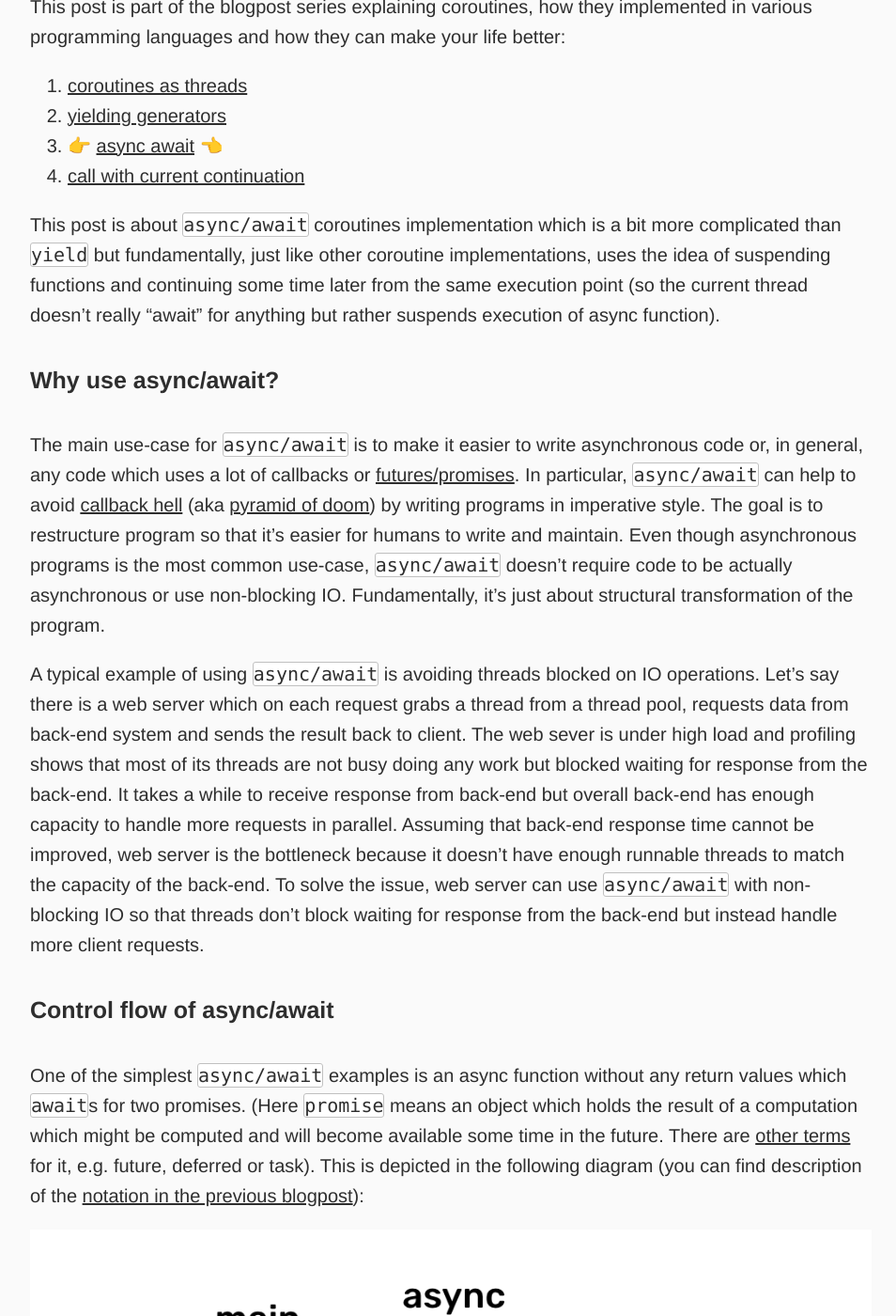
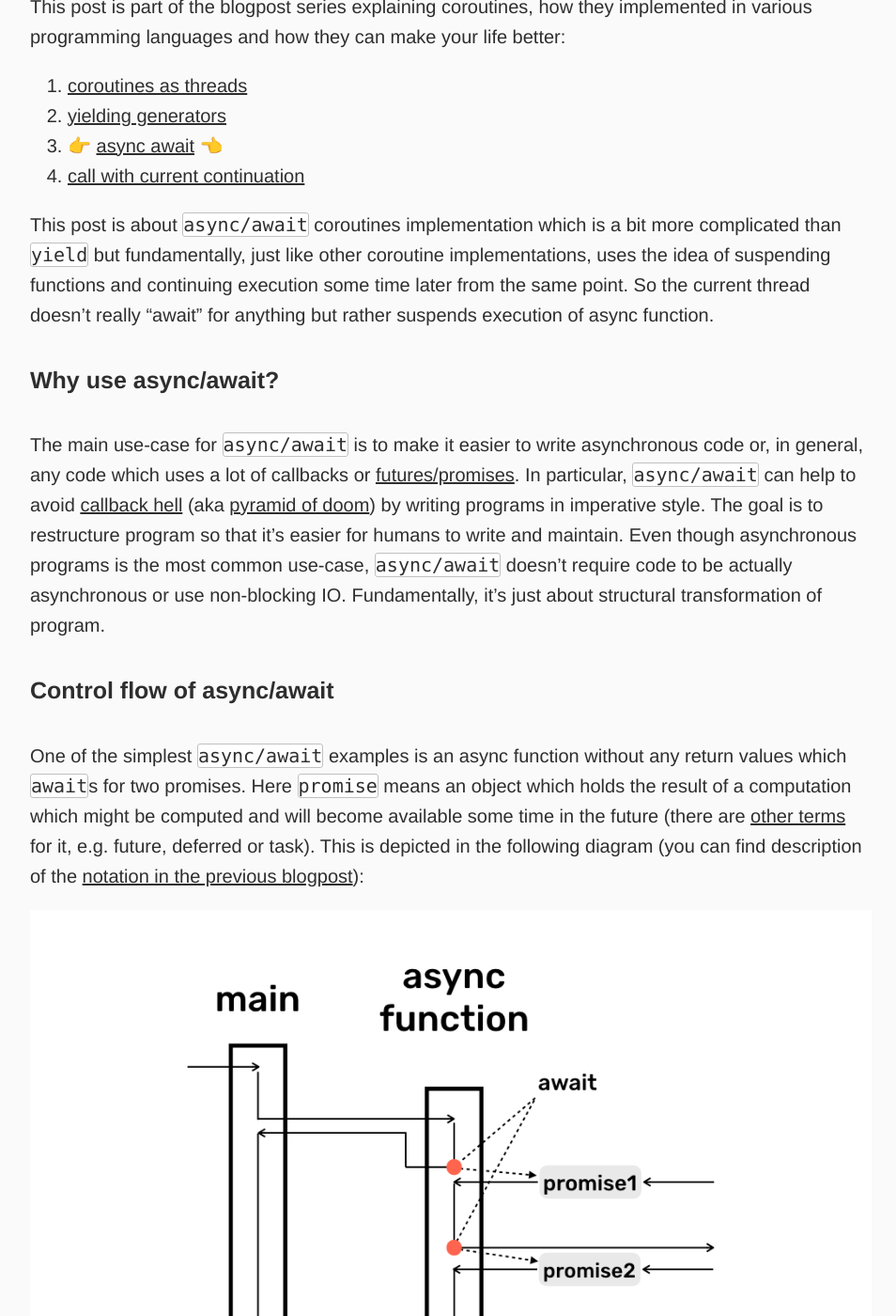
Before and after one commit to dkandalov/dkandalov.github.io, a Jekyll site: the page built from _posts/coroutines/2018-05-03-async-await.md, in a window 1280 px wide and 1400 px high, scrolled down 295 px. Shown: the whole window at 94% size, without its empty margins (160-1114 px from the left). Built offline with Jekyll 4.4.1, drawn with Linux system fonts in a browser that asks for light colours; our own code applies the rules of GitHub Pages for plain Markdown files; some of the changed text lies outside the part shown.

Commit message:
reviewing async/await blogpost

````diff
--- a/_posts/coroutines/2018-05-03-async-await.md
+++ b/_posts/coroutines/2018-05-03-async-await.md
@@ -10,17 +10,16 @@ This post is part of the blogpost series explaining coroutines, how they impleme
 
 <!--preview-post-from-here-->
 
-This post is about `async/await` coroutines implementation which is a bit more complicated than `yield` but fundamentally, just like other coroutine implementations, uses the idea of suspending functions and continuing some time later from the same execution point (so the current thread doesn't really "await" for anything but rather suspends execution of async function).
+This post is about `async/await` coroutines implementation which is a bit more complicated than `yield` but fundamentally, just like other coroutine implementations, uses the idea of suspending functions and continuing execution some time later from the same point. So the current thread doesn't really "await" for anything but rather suspends execution of async function.
 
 #### Why use async/await?
 
-The main use-case for `async/await` is to make it easier to write asynchronous code or, in general, any code which uses a lot of callbacks or [futures/promises](https://en.wikipedia.org/wiki/Futures_and_promises). In particular, `async/await` can help to avoid [callback hell](http://callbackhell.com) (aka [pyramid of doom](https://en.wikipedia.org/wiki/Pyramid_of_doom_(programming))) by writing programs in imperative style. The goal is to restructure program so that it's easier for humans to write and maintain. Even though asynchronous programs is the most common use-case, `async/await` doesn't require code to be actually asynchronous or use non-blocking IO. Fundamentally, it's just about structural transformation of the program.
+The main use-case for `async/await` is to make it easier to write asynchronous code or, in general, any code which uses a lot of callbacks or [futures/promises](https://en.wikipedia.org/wiki/Futures_and_promises). In particular, `async/await` can help to avoid [callback hell](http://callbackhell.com) (aka [pyramid of doom](https://en.wikipedia.org/wiki/Pyramid_of_doom_(programming))) by writing programs in imperative style. The goal is to restructure program so that it's easier for humans to write and maintain. Even though asynchronous programs is the most common use-case, `async/await` doesn't require code to be actually asynchronous or use non-blocking IO. Fundamentally, it's just about structural transformation of program.
 
-A typical example of using `async/await` is avoiding threads blocked on IO operations. Let's say there is a web server which on each request grabs a thread from a thread pool, requests data from back-end system and sends the result back to client. The web sever is under high load and profiling shows that most of its threads are not busy doing any work but blocked waiting for response from the back-end. It takes a while to receive response from back-end but overall back-end has enough capacity to handle more requests in parallel. Assuming that back-end response time cannot be improved, web server is the bottleneck because it doesn't have enough runnable threads to match the capacity of the back-end. To solve the issue, web server can use `async/await` with non-blocking IO so that threads don't block waiting for response from the back-end but instead handle more client requests.
 
 #### Control flow of async/await
 
-One of the simplest `async/await` examples is an async function without any return values which `await`s for two promises. (Here `promise` means an object which holds the result of a computation which might be computed and will become available some time in the future. There are [other terms](https://en.wikipedia.org/wiki/Futures_and_promises) for it, e.g. future, deferred or task). This is depicted in the following diagram (you can find description of the [notation in the previous blogpost]({% post_url coroutines/2018-05-01-coroutines-as-threads %}#notation)):
+One of the simplest `async/await` examples is an async function without any return values which `await`s for two promises. Here `promise` means an object which holds the result of a computation which might be computed and will become available some time in the future (there are [other terms](https://en.wikipedia.org/wiki/Futures_and_promises) for it, e.g. future, deferred or task). This is depicted in the following diagram (you can find description of the [notation in the previous blogpost]({% post_url coroutines/2018-05-01-coroutines-as-threads %}#notation)):
 
 ![](/assets/images/coroutines/async-await/0-async-await-no-return.png)
 
@@ -28,9 +27,9 @@ In the diagram a thread starts executing `main` and calls async function. Few in
 
 Some time later another thread observes (e.g. via non-blocking IO) that the long-running task has finished and completes `promise1`. Completing `promise1` makes thread to "jump" back into the middle of the async function and continue from the **suspension point**. Few instructions later the thread reaches the second `await` which assuming that `promise2` is not yet complete, yields execution back to whatever the thread was doing before completing `promise1`.
 
-Some time later yet another thread observes that the second long-running task has finished so it completes `promise2` and resumes execution of async function from the last **suspension point**. This time the thread finishes execution of the whole async function. Even though there were three threads mentioned in this description, coroutines don't mandate any particular threading model, and in this example there could be any amount of threads between one and three.
+Some time later yet another thread observes that the second long-running task has finished so it completes `promise2` and resumes execution of the async function from the last **suspension point**. This time the thread finishes execution of the whole async function. Even though there were three threads mentioned in this description, coroutines don't mandate any particular threading model, and in this example there could be any amount of threads between one and three.
 
-One of the most confusing things is that `await` doesn't really make current thread wait for anything. If the promise is not yet completed, `await` chains execution of the rest of async function to run after the promise is completed (e.g. by saving current stack and instruction pointer at suspension point) and yields execution back to the calling function. If the promise is already completed, `await` extracts result from the promise and continues executing async function as usual. The confusion happens because it's usual to think about code from the point of view of a computer (CPU or a thread) sequentially executing instructions. When we see `sleep(2)`, we think of it as current thread sleeping for two seconds (or milliseconds). Unlike most of the normal code, `await` keyword means "waiting" from the point of view of the current task.
+One of the most confusing things is that `await` doesn't really make current thread wait for anything. If the promise is not yet completed, `await` chains execution of the rest of async function to run after the promise is completed (e.g. by saving current stack and instruction pointer at suspension point) and yields execution back to the calling function. If the promise is already completed, `await` extracts result from the promise and continues executing async function as usual. The confusion happens because we normally think about code from the point of view of a computer (CPU or a thread) sequentially executing instructions. When we see `sleep(2)`, we think of it as current thread sleeping for two seconds (or milliseconds). Unlike most of the normal code, `await` keyword means "waiting" from the point of view of the current task.
 
 The following JavaScript code shows `async/await` execution similar to the diagram above:
 ```
@@ -53,7 +52,7 @@ console.log(1);
 c();
 console.log(3);
 ```
-Note that `function c()` is marked with `async` keyword which tells JS interpreter that this is a coroutine (similar to [generators]({% post_url coroutines/2018-05-02-yielding-generators %}#basic-generator) which in JS are marked with `*`). Both `promise1` and `promise2` signify some long-running tasks (in this example they are resolved 2 and 5 seconds after being created). It also might be a bit counter-intuitive that `main` finishes execution before async function `c` (as mentioned above this not what you would normally expect from something called "await"). As you probably expected, the program prints:
+Note that `function c()` is marked with `async` keyword which tells JavaScript interpreter that this is a coroutine (similar to [generators]({% post_url coroutines/2018-05-02-yielding-generators %}#basic-generator) which in JavaScript are marked with `*`). Both `promise1` and `promise2` signify some long-running tasks which in this example are resolved 2 and 5 seconds after being created. It also might be a bit counter-intuitive that `main` finishes execution before async function `c`. As mentioned above this is because `await` doesn't wait for promise to complete and return to `main`. As you probably expected, the program prints:
 ```
 1
 2
@@ -92,7 +91,7 @@ async function c() {
 let overallPromise = c();
 overallPromise.then(result => console.log(result + "!"));
 ```
-In this example, `promise1` returns `🐶` after 2 second delay and `promise2` returns `🐷` after 5 seconds. The async function sequentially `await`s for each promise to complete and returns concatenated output (after about 5 second delay). Note that even though the async function returns a string, actual object received by `main` is a promise (this happens because `function c()` has `async` modifier which tells JS it should do some code transformations). In the `main` function we register callback on `overallPromise` to append "!" to the `result` and print it to the console. As expected, the program runs for about 5 seconds and prints:
+In this example, `promise1` returns `🐶` after 2 second delay and `promise2` returns `🐷` after 5 seconds. The async function sequentially `await`s for each promise to complete and returns concatenated output (after about 5 second delay). Note that even though the async function returns a string, actual object received by `main` is a promise (this happens because `function c()` has `async` modifier which tells JavaScript it should do some code transformations). In the `main` function we register callback on `overallPromise` to append "!" to the `result` and print it to the console. As expected, the program runs for about 5 seconds and prints:
 ```
 🐶🐷!
 ```
@@ -239,6 +238,6 @@ overallPromise.then(function (result) {
 
 #### Summary
 
-Coroutines based on `async/await` are probably the most complicated to use compared to other coroutine implementations. Fundamentally, `async/await` uses the same idea as other coroutines of saving current stack and executions pointer and later using this information to continue execution from suspension point. Unlike other coroutines, `async/await` adds quite a few things on top of this idea. It also doesn't help that `await` keyword doesn't make current thread wait but works more like [`yield` in generators]({% post_url coroutines/2018-05-02-yielding-generators %}#basic-generator).
+Coroutines based on `async/await` are probably the most complicated to understand compared to other coroutine implementations. Fundamentally, `async/await` uses the same idea as other coroutines of saving current stack and executions pointer and later using this information to continue execution from suspension point. Unlike other coroutines, `async/await` adds quite a few things on top of this idea and adds some confusion with `await` keyword which doesn't make current thread wait but works more like [`yield` in generators]({% post_url coroutines/2018-05-02-yielding-generators %}#basic-generator).
 
 Read next: [call with current continuation]({% post_url coroutines/2018-05-06-call-with-current-continuation %}).
````
Also changed, not shown: other parts of _posts/coroutines/2018-05-03-async-await.md (+3 -3 lines).
